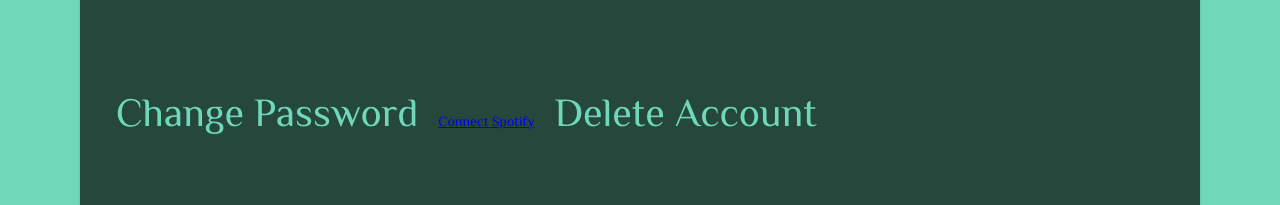
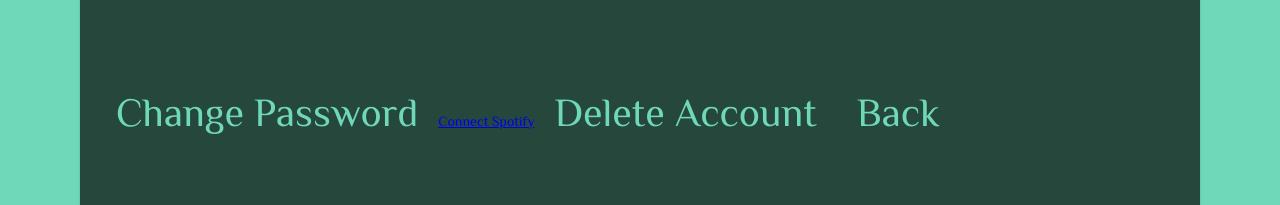
Before and after one commit to agontijo/wave, an Angular app in the folder waveFrontend/: page /account-settings in a window 1280 px wide. Shown: the part 297-502 px from the top of the page. Built offline with nearby package versions, Linux system fonts and the light colour scheme; no server answers.

Commit message:
add back button

```diff
--- a/waveFrontend/src/app/account-settings/account-settings.component.html
+++ b/waveFrontend/src/app/account-settings/account-settings.component.html
@@ -20,4 +20,5 @@
         <a href="/auth/spotify" *ngIf="!isSpotifyConnected">Connect Spotify</a>
         <a href="/auth/spotify/disconnect" *ngIf="isSpotifyConnected">Disconnect Spotify</a>
         <button mat-flat-button (click)="deleteAccount()">Delete Account</button>
+        <button (click)="back()">Back</button>
     </mat-card>
--- a/waveFrontend/src/app/account-settings/account-settings.component.ts
+++ b/waveFrontend/src/app/account-settings/account-settings.component.ts
@@ -39,7 +39,7 @@ export class AccountSettingsComponent implements OnInit {
         spotifyTok: this.tempusers.spotifyTok,
         uname: this.tempusers.uname,
         currRoom: this.tempusers.currRoom};
-
+        console.log(newNameData);
       let url = "/api/user/" + this.tempusers.uname + "/displayname";
       this._userServive.changeDisplayName(newNameData, url).subscribe(data => this.tempusers = data)
 
@@ -72,6 +72,10 @@ export class AccountSettingsComponent implements OnInit {
 
     }
 
+    back() {
+      this.router.navigate(['../homepage',], { relativeTo: this.route });
+    }
+
 }
 @Component({
   selector: 'dialog-element-',
--- a/waveFrontend/src/app/change-name/change-name.component.ts
+++ b/waveFrontend/src/app/change-name/change-name.component.ts
@@ -54,6 +54,6 @@ export class ChangeNameComponent implements OnInit {
   }
 
   gotoHomepage() {
-    this.router.navigate(['../storebuttons',], { relativeTo: this.route });
+    this.router.navigate(['../homepage',], { relativeTo: this.route });
   }
 }
--- a/waveFrontend/src/app/create-room/create-room.component.css
+++ b/waveFrontend/src/app/create-room/create-room.component.css
@@ -68,7 +68,7 @@
   }
   button {
     padding: 0.5em;
-    color:#6fd8b8;
+    color:#000000;
     margin-right: 8%;
     font-size:30px;
     border:transparent;
--- a/waveFrontend/src/app/create-room/create-room.component.html
+++ b/waveFrontend/src/app/create-room/create-room.component.html
@@ -1,6 +1,7 @@
 <p>roomID: {{roomID}}</p>
 <p>host: {{host}}</p>
 <p>roomName: {{roomname}}</p>
+<button (click)="back()">Back</button>
 <!-- <p>user: {{user}}</p> -->
 
 <!-- private route: ActivatedRoute,private router: Router) { }
--- a/waveFrontend/src/app/create-room/create-room.component.ts
+++ b/waveFrontend/src/app/create-room/create-room.component.ts
@@ -38,4 +38,8 @@ export class CreateRoomComponent implements OnInit {
       );
     }
 
+    back() {
+      this.router.navigate(['../homepage',], { relativeTo: this.route });
+    }
+
 }
--- a/waveFrontend/src/app/display-room/display-room.component.ts
+++ b/waveFrontend/src/app/display-room/display-room.component.ts
@@ -97,7 +97,7 @@ export class DisplayRoomComponent implements OnInit, OnDestroy {
 
       });
 
-      let timey = interval(30000);
+      let timey = interval(60000);
       this.timer= timey.subscribe(t=> {
         this.ngOnInit();});
     }
@@ -105,6 +105,9 @@ export class DisplayRoomComponent implements OnInit, OnDestroy {
 
     ngOnDestroy() {
       this.timer.unsubscribe();
+      clearInterval(this.timer);
+      console.log("destroy");
+      this.ngOnDestroy
     }
 
     // <!-- <h2>Song Name: {{song.name}}</h2>
```
